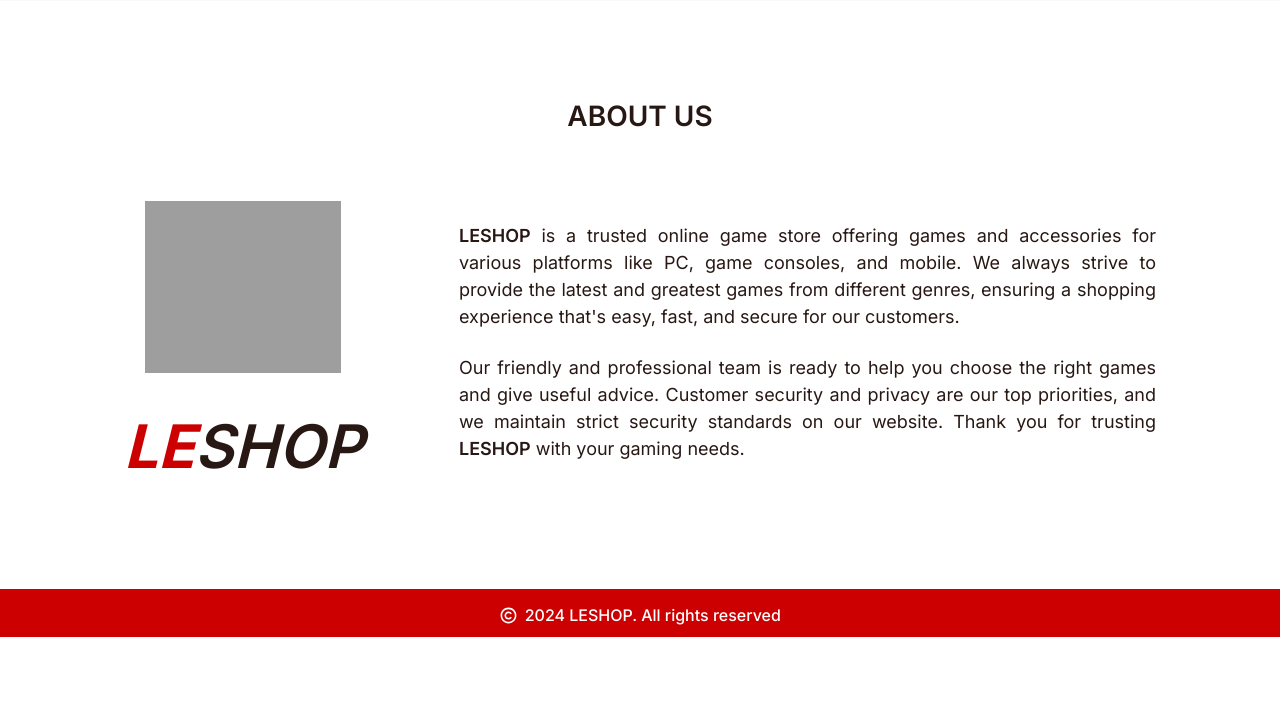
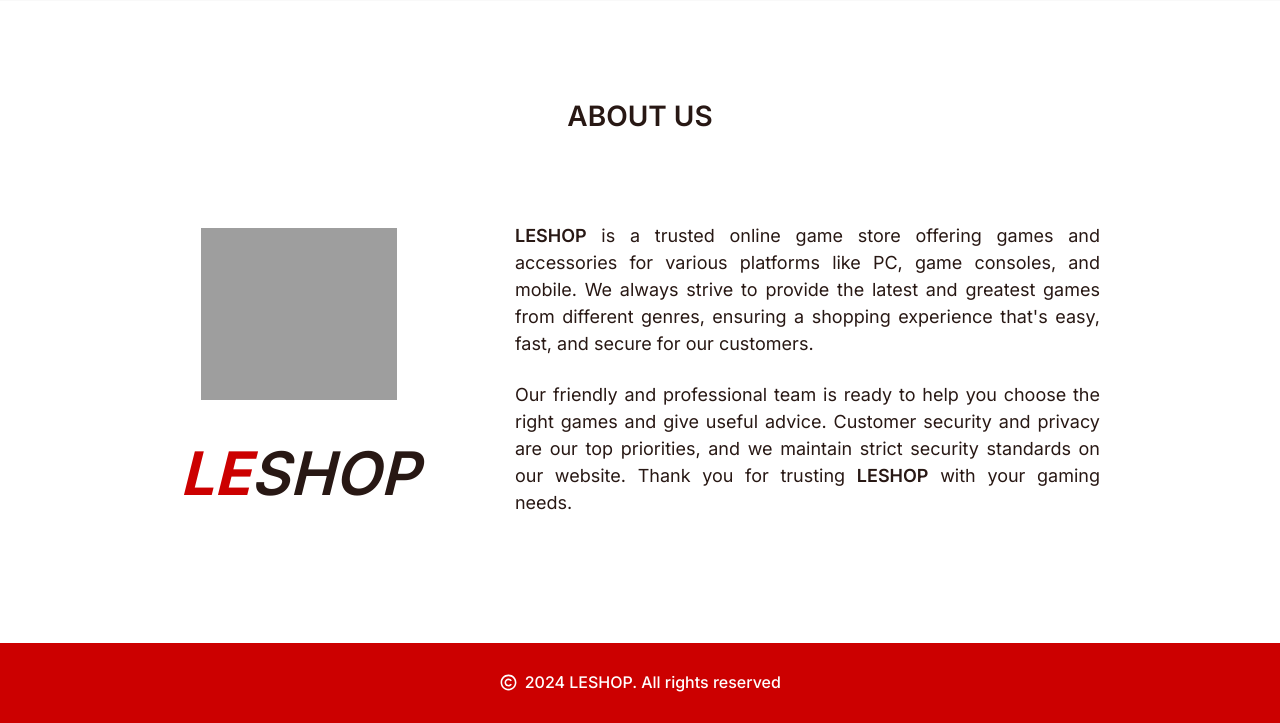
Before and after one commit to khalidziarabbani/projek-ADS, a Django app: page / in a window 1280 px wide. Shown: the part 1966-2689 px from the top of the page. Before the commit the page ends 2603 px from the top, so only its background shows below. Run offline with Django 4.2, Linux system fonts and the light colour scheme; grey boxes are pictures that could not be loaded.

Commit message:
Update CSS styles for home page and base template
The code changes include:
- Updated the CSS styles in home.css to improve the layout and responsiveness of the home page.
- Updated the CSS styles in base.html to set the body as a flex container with a column direction for better page structure.

```diff
--- a/myFirstApp/static/css/home.css
+++ b/myFirstApp/static/css/home.css
@@ -4,20 +4,13 @@
     margin: 0;
     padding: 0;
     font-family: 'Inter', sans-serif;
-    box-sizing: border-box;
     text-decoration: none;
 }
 
-html,
-body {
-    height: 100%;
-    width: 100%;
+html {
     scroll-behavior: smooth;
-}
-
-body {
-    display: flex;
-    flex-direction: column;
+    padding: 0;
+    margin: 0;
 }
 
 .banner {
@@ -25,8 +18,8 @@
     background-size: cover;
     background-position: center center;
     width: 100%;
-    height: 100%;
-    box-shadow: 0px 3px 4px 0px rgba(0, 0, 0, 0.15), 0px 3px 4px 0px rgba(0, 0, 0, 0.15) inset;
+    height: 504px;
+    flex-shrink: 0;
 }
 
 .banner-text {
@@ -237,7 +230,7 @@
 .about {
     display: flex;
     width: 100%;
-    padding: 16px 24px;
+    padding: 16px 180px;
     margin: 80px 0;
     flex-direction: column;
     align-items: center;
@@ -263,7 +256,7 @@
 }
 
 .about-text {
-    width: 697px; /* Set the width of the about text container */
+    width: 100%; /* Set the width of the about text container */
     padding: 31px 0;
     display: flex;
     flex-direction: column;
--- a/templates/base.html
+++ b/templates/base.html
@@ -1,6 +1,6 @@
-<!DOCTYPE html>
 <html lang="en">
 <head>
+    {% load static %}
     <meta charset="utf-8">
     <meta name="viewport" content="width=device-width, initial-scale=1">
     <title>{% block title %}{% endblock title %}</title>
@@ -8,14 +8,17 @@
     <link rel="stylesheet" href="https://cdn.jsdelivr.net/npm/bootstrap-icons@1.10.2/font/bootstrap-icons.css">
     <style>
         @import url('https://fonts.googleapis.com/css2?family=Inter:wght@100..900&display=swap');
-
         * {
             margin: 0;
             padding: 0;
             font-family: 'Inter', sans-serif;
             text-decoration: none;
         }
-            {% block style %}{% endblock style %}
+        body {
+            display: flex;
+            flex-direction: column;
+            min-height: 100vh;
+        }
     </style>
 </head>
 <body>
--- a/templates/footer.html
+++ b/templates/footer.html
@@ -19,13 +19,12 @@
         align-items: center;
         flex-shrink: 1;
         background: var(--Primary-pr_normal, #C00);
-        padding-top: 2%;
     }
 
     .copyright {
         display: flex;
         width: 100%;
-        height: 10%;
+        height: 100%;
         justify-content: center;
         align-items: center;
         flex-shrink: 0;
```
Lines whose indentation alone changed are shown as unchanged.
